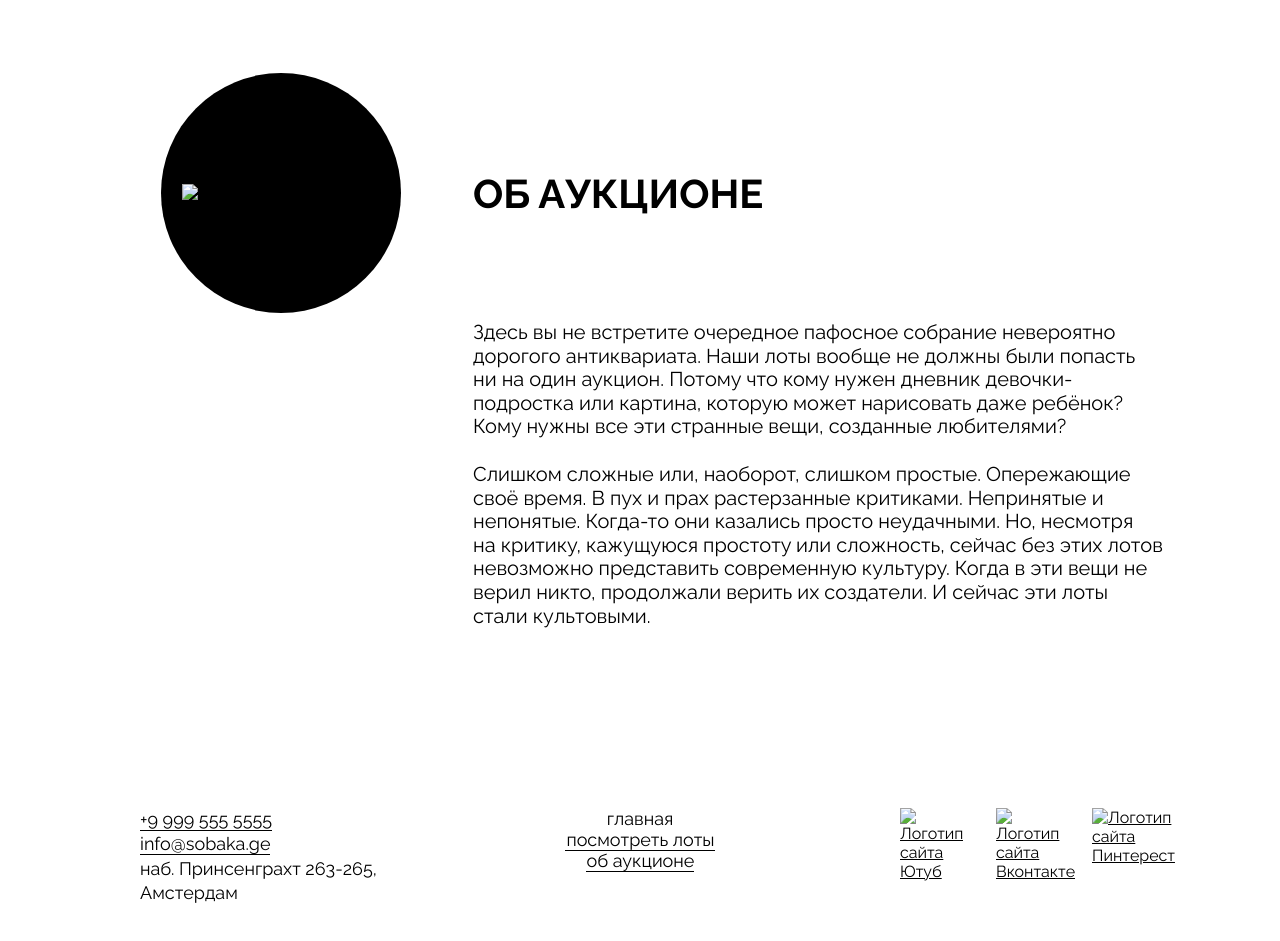
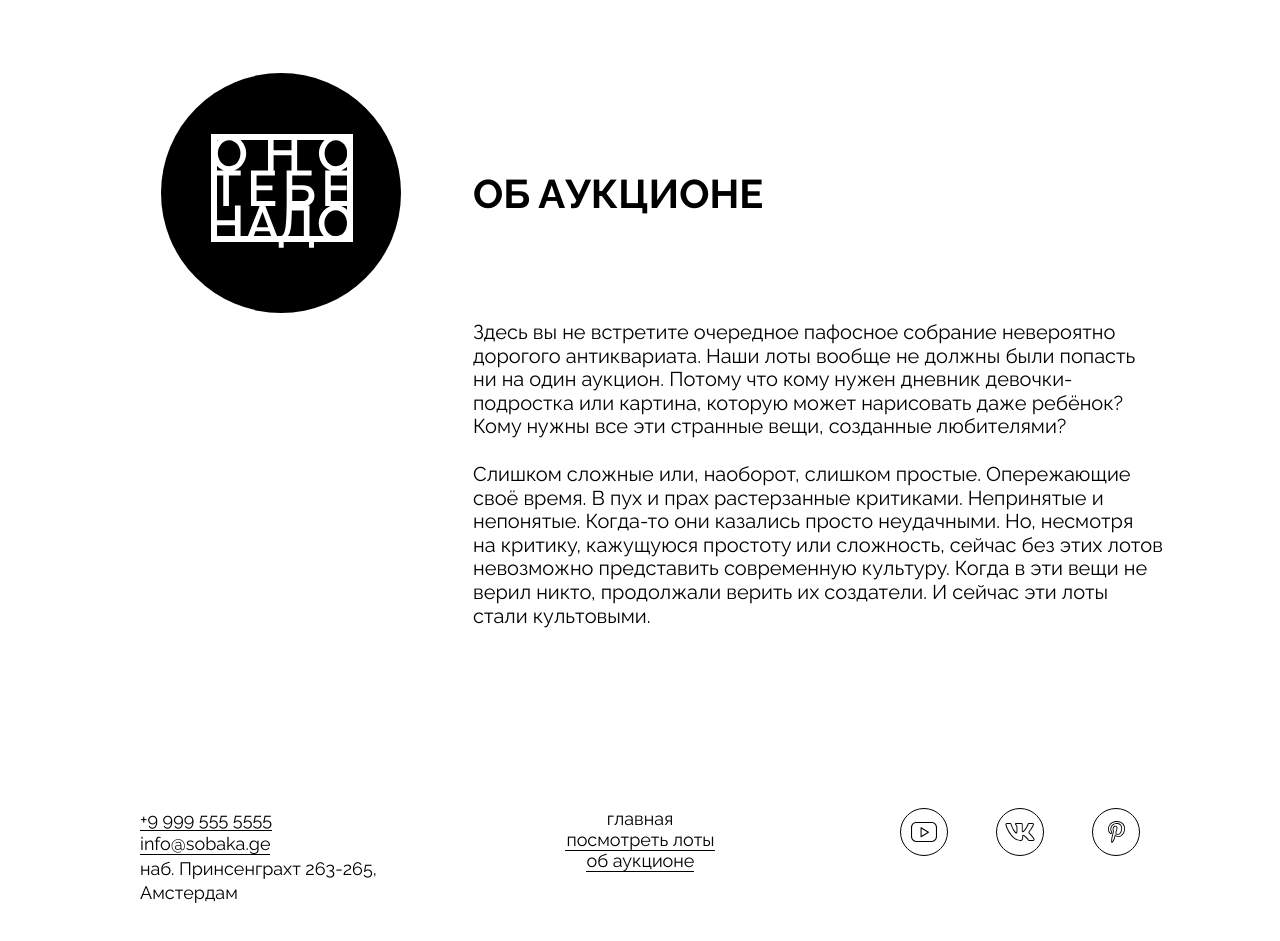
Before and after one commit to KateSir44/ono-tebe-nado-fd, a plain HTML site: page index.html in a window 1280 px wide. Shown: the part 2040-2981 px from the top of the page. Drawn offline with Linux system fonts and the light colour scheme; the site is published under a folder, as on GitHub Pages, so addresses that start at the root find nothing.

Commit message:
на третью проверку

```diff
--- a/index.html
+++ b/index.html
@@ -119,7 +119,7 @@
           <a href="#0">
             <img
               class="about_logo-image"
-              src="/images/logo-white.svg"
+              src="./images/logo-white.svg"
               alt="Логотип проекта белый"
             />
           </a>
@@ -172,7 +172,7 @@
           <li class="footer_social-list-item">
             <a href="#0">
                 <img
-                src="/images/yt.svg"
+                src="./images/yt.svg"
                 alt="Логотип сайта Ютуб"
                 class="footer_social-icon"
                 />
@@ -181,7 +181,7 @@
           <li class="footer_social-list-item">
             <a href="#0">
               <img
-                src="/images/vk.svg"
+                src="./images/vk.svg"
                 alt="Логотип сайта Вконтакте"
                 class="footer_social-icon"
               />
@@ -190,7 +190,7 @@
           <li class="footer_social-list-item">
             <a href="#0">
               <img
-                src="/images/pinterest.svg"
+                src="./images/pinterest.svg"
                 alt="Логотип сайта Пинтерест"
                 class="footer_social-icon"
               />
--- a/styles/style.css
+++ b/styles/style.css
@@ -136,7 +136,6 @@
 
 .lots {
   position: relative;
-  min-height: 723px;
   margin: 180px 24px 0 24px;
 }
 
```
